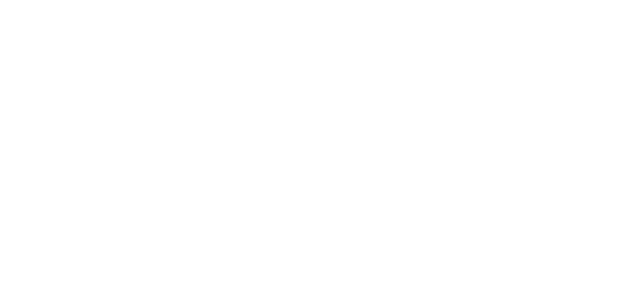
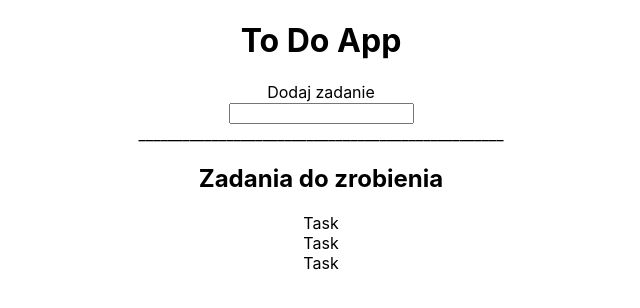
Before and after one commit to annajamroz/CB_react_project, a React (Create React App) app: page / in a window 1280 px wide. Shown: the top 308 px of the page, without its empty margins (319-959 px from the left). Built offline with nearby package versions, Linux system fonts and the light colour scheme.

Commit message:
Create Task and TaskList

```diff
--- a/src/App.js
+++ b/src/App.js
@@ -1,11 +1,15 @@
-import logo from './logo.svg';
+
 import './App.css';
+import AddTask from './components/AddTask';
+import TaskList from './components/TaskList';
 
 function App() {
   return (
     <div className="App">
-
-
+    <h1>To Do App</h1>
+    <AddTask/>
+    __________________________________________________
+    <TaskList/>
     </div>
   );
 }
--- /dev/null
+++ b/src/components/AddTask.js
@@ -0,0 +1,16 @@
+import React from "react"
+
+export default class AddTask extends React.Component {
+    state = {
+
+    }
+
+    render() {
+        return(
+            <div>
+                <div placeholder="wpisz treść">Dodaj zadanie</div>
+                <input type="text" />
+            </div>
+        )
+    }
+}
--- /dev/null
+++ b/src/components/Task.js
@@ -0,0 +1,10 @@
+import React from 'react'
+const Task = () => {
+    return (
+        <div>
+            Task
+        </div>
+     );
+}
+
+export default Task;
--- /dev/null
+++ b/src/components/TaskList.js
@@ -0,0 +1,14 @@
+import React from 'react'
+import Task from './Task';
+const TaskList = () => {
+    return (
+        <div>
+            <h2>Zadania do zrobienia</h2>
+            <Task/>
+            <Task/>
+            <Task/>
+        </div>
+     );
+}
+
+export default TaskList;
```
Also changed, not shown: src/logo.svg (deleted).
